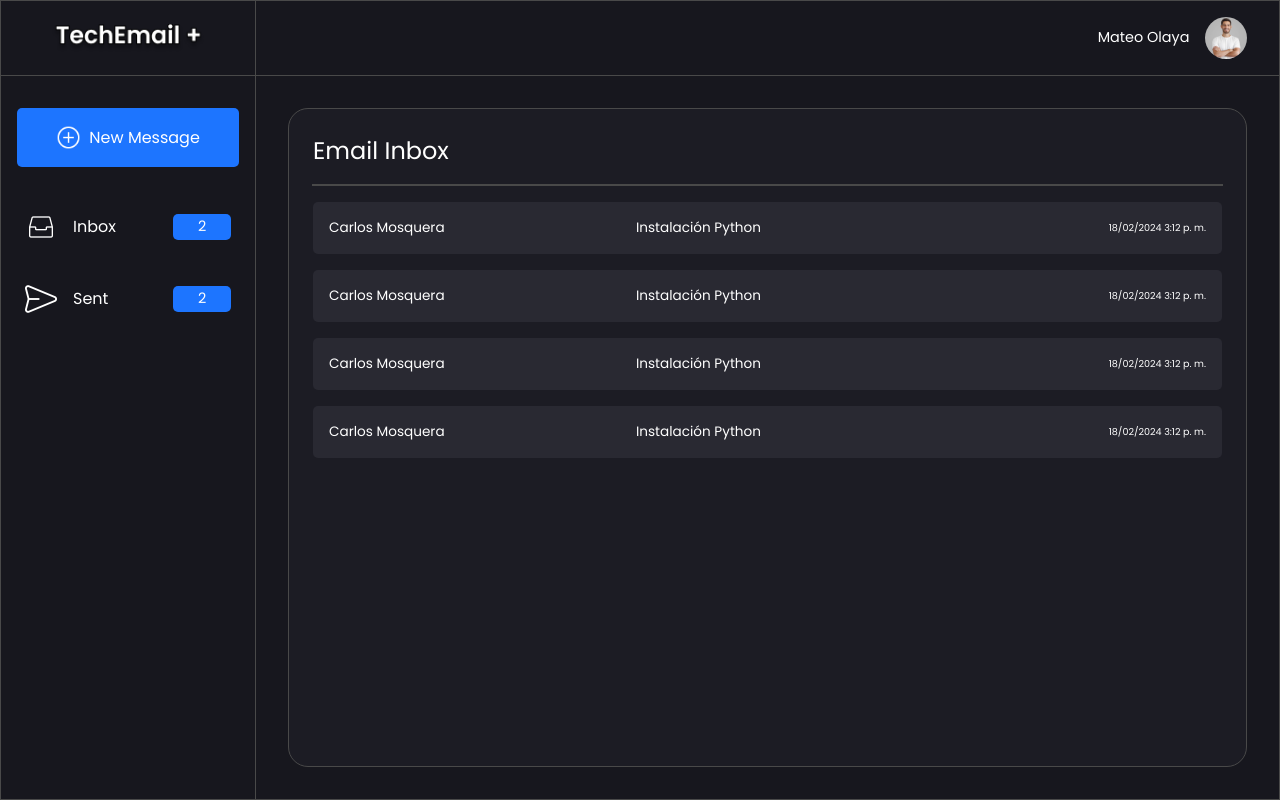
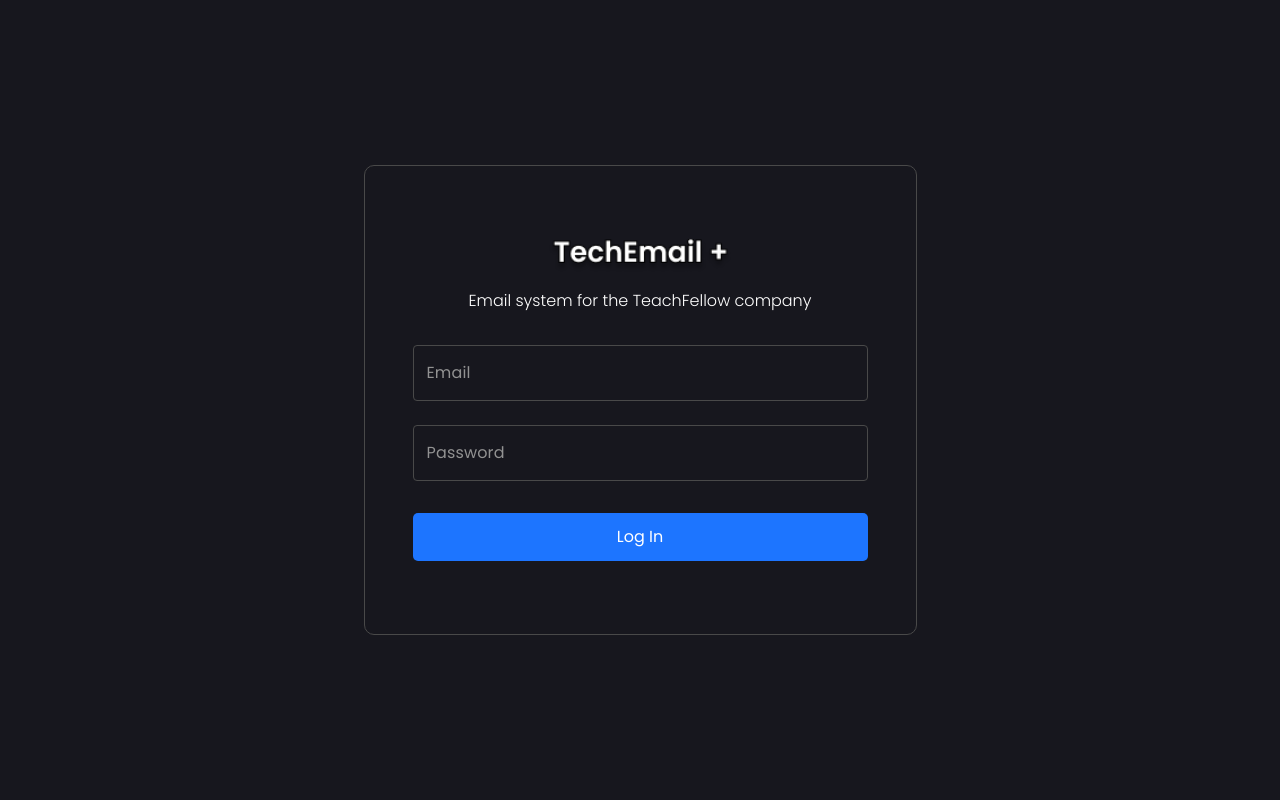
Before and after one commit to mafer23/email-client-app, a React (Vite) app in the folder front-end/: page /auth/login in a window 1280 px wide. Before the commit this address led to /emailClient/dashboard. Built offline with nearby package versions, Linux system fonts and the light colour scheme.

Commit message:
refactor: the login was organized to log in

```diff
--- a/front-end/index.html
+++ b/front-end/index.html
@@ -9,6 +9,11 @@
     <link rel="preconnect" href="https://fonts.gstatic.com" crossorigin>
     <link href="https://fonts.googleapis.com/css2?family=Poppins:ital,wght@0,100;0,200;0,300;0,400;0,500;0,600;0,700;0,800;0,900;1,100;1,200;1,300;1,400;1,500;1,600;1,700;1,800;1,900&display=swap" rel="stylesheet">
 
+    <link
+      rel="stylesheet"
+      href="https://cdnjs.cloudflare.com/ajax/libs/animate.css/4.1.1/animate.min.css"
+    />
+
     <title>Client + Email + App</title>
 
   </head>
--- a/front-end/src/auth/pages/login/LoginPage.tsx
+++ b/front-end/src/auth/pages/login/LoginPage.tsx
@@ -15,6 +15,7 @@ export const LoginPage = () => {
   const {
     stylesTextfield,
     formState,
+    errorLogin,
     onInputChange,
     onClickLogIn
   } = useLoginPage();
@@ -58,7 +59,7 @@ export const LoginPage = () => {
         </div>
 
         <div className="loginPage__container__errorMessage"
-          style={{ display: "none"}}
+          style={{ display: errorLogin ? '' : 'none' }}
         >
           <p>
             Sorry, we don't recognize the email or password
--- a/front-end/src/auth/pages/login/useLoginPage.ts
+++ b/front-end/src/auth/pages/login/useLoginPage.ts
@@ -1,4 +1,5 @@
 //* Importing custom hooks
+import { useState } from "react";
 import { useAuthStore } from "../../../hooks/useAuthStore";
 import { useForm } from "../../../hooks/useForm";
 
@@ -26,17 +27,30 @@ export const useLoginPage = () => {
     };
 
     const { formState, onInputChange } = useForm( {email: '', password: ''} );
-    const { status } = useAuthStore();
+    const { onHandleLoginUser } = useAuthStore();
+
+    //! Temporal. Se debe quitar
+    const [errorLogin, setErrorLogin] = useState<boolean>(false);
 
     //* Methods
     const onClickLogIn = (): void => {
-        console.log( formState );
+
+      const testCredentials = {
+        email: 'emailTest@gmail.com',
+        password: '123456'
+      };
+
+      if ( JSON.stringify(formState) !== JSON.stringify(testCredentials) ) return setErrorLogin(true);
+
+      onHandleLoginUser();
+
     }
 
     return {
         //* Attributes
         stylesTextfield,
         formState,
+        errorLogin,
 
         //* Methods
         onInputChange,
--- a/front-end/src/dashboard/layout/LayoutPanel.tsx
+++ b/front-end/src/dashboard/layout/LayoutPanel.tsx
@@ -8,7 +8,7 @@ import { typeLayoutPanel } from "../../types/types";
 
 export const LayoutPanel = ({ children, title, isOpenMessage = false }: typeLayoutPanel) => {
   return (
-    <div className="layoutPanel">
+    <div className="layoutPanel animate__animated animate__fadeIn">
 
         <div className="layoutPanel__container">
 
--- a/front-end/src/dashboard/pages/DashboardPage.tsx
+++ b/front-end/src/dashboard/pages/DashboardPage.tsx
@@ -4,21 +4,21 @@ import "./_dashboardPage.scss";
 import { Header } from "../components/header/Header";
 import { NavBar } from "../components/navBar/NavBar";
 import { InboxPanel } from "../components/inboxPanel/InboxPanel";
+import { SentPanel } from "../components/sentPanel/sentPanel";
+import { ViewPanel } from "../components/viewPanel/viewPanel";
 
 //* Importing images
 import iconLogo from "../../images/Logo.png";
 
 //* Importing custom hook
 import { useDashBoardPage } from "./useDashBoardPage";
-import { SentPanel } from "../components/sentPanel/sentPanel";
-import { ViewPanel } from "../components/viewPanel/viewPanel";
 
 export const DashboardPage = () => {
 
   const { statePanels } = useDashBoardPage();
 
   return (
-    <div className="dashboardPage">
+    <div className="dashboardPage animate__animated animate__fadeIn">
 
       <div className="dashboardPage__container">
 
@@ -37,10 +37,9 @@ export const DashboardPage = () => {
           <Header/>
 
           <div className="dashboardPage__container__secondSection__panels">
-            { statePanels[0] && <InboxPanel/>
-            }
-            {statePanels[1] && <ViewPanel/>}
-            {statePanels[2] && <ViewPanel/>}
+            { statePanels[0] && <InboxPanel/> }
+            { statePanels[1] && <SentPanel/> }
+            { statePanels[2] && <ViewPanel/> }
           </div>
 
         </div>
--- a/front-end/src/hooks/useAuthStore.ts
+++ b/front-end/src/hooks/useAuthStore.ts
@@ -3,6 +3,7 @@ import { useDispatch, useSelector } from "react-redux"
 import { RootState } from "../store/store";
 
 //* Importing actions slices
+import { onLogin } from "../store/slices/auth/AuthSlice";
 
 export const useAuthStore = () => {
 
@@ -11,14 +12,18 @@ export const useAuthStore = () => {
     const dispatch = useDispatch();
 
     //* Methods
+    const onHandleLoginUser = (): void => {
+        dispatch( onLogin({}) );
+    }
 
     return {
         //* Attributes
         status,
         user,
-        errorMessage
+        errorMessage,
 
         //* Methods
+        onHandleLoginUser
     }
 
 }
--- a/front-end/src/router/AppRouter.tsx
+++ b/front-end/src/router/AppRouter.tsx
@@ -10,9 +10,7 @@ import { useAuthStore } from "../hooks/useAuthStore";
 
 export const AppRouter = () => {
 
-  //const { status } = useAuthStore();
-  //temporal
-  const status:string = "authenticated";
+  const { status } = useAuthStore();
 
   return (
     <Routes>
--- a/front-end/src/store/slices/auth/AuthSlice.ts
+++ b/front-end/src/store/slices/auth/AuthSlice.ts
@@ -4,7 +4,7 @@ import { createSlice } from "@reduxjs/toolkit";
 import { typeAuthSlice } from "../../../types/types";
 
 const initialState: typeAuthSlice = {
-    status: 'authenticated', //authenticated, checking, no-authenticated
+    status: 'no-authenticated', //authenticated, checking, no-authenticated
     user: {},
     errorMessage: undefined
 }
```
